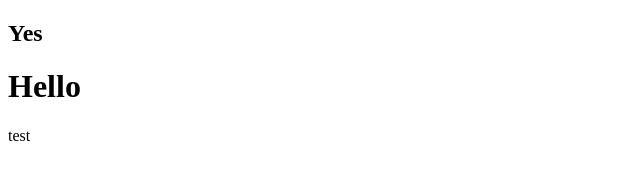
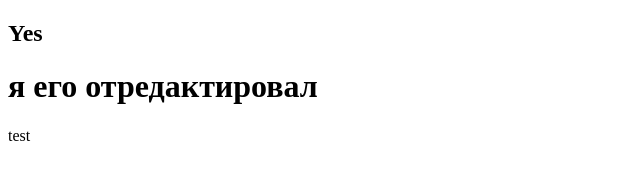
Before and after one commit to Sasha228/site-1, a plain HTML site: page index.html in a window 1280 px wide. Shown: the whole page, without its empty margins (0-640 px from the left). Drawn offline with Linux system fonts and the light colour scheme.

Commit message:
отредактировал

```diff
--- a/index.html
+++ b/index.html
@@ -6,7 +6,7 @@
 
 <body>
 	<h2>Yes</h2>
-	<h1>Hello</h1>
+	<h1>я его отредактировал</h1>
 	<p>test</p>
 </body>
 </html>
```
